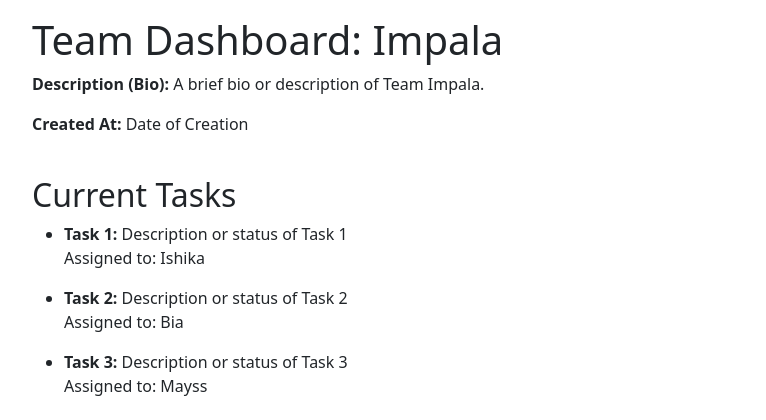
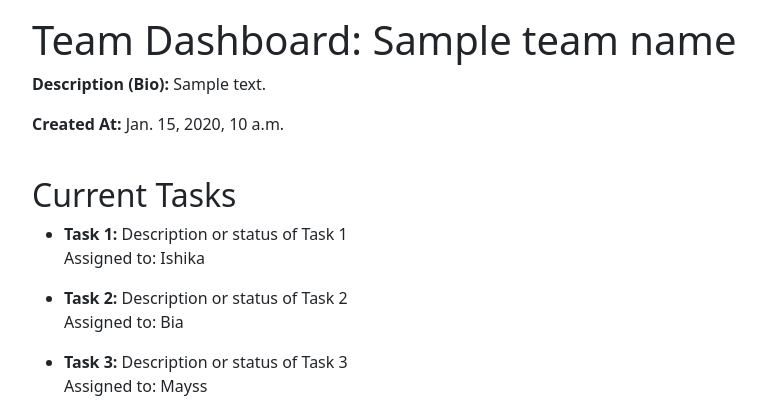
Before and after one commit to Ash281/5CCS2SEG-Team-Impala, a Django app: template tasks/templates/team_dashboard.html in a window 1280 px wide. Shown: the part 56-476 px from the top of the page, without its empty margins (50-816 px from the left). Run offline with Django 4.2, Linux system fonts and the light colour scheme; the template is opened without the code that fills it: most values are stand-ins (such as "Sample title", 1, 10 or a date in 2020); some libraries are stand-ins or nearby versions.

Commit message:
Make dashboard html update dynamically with URL

```diff
--- a/tasks/templates/team_dashboard.html
+++ b/tasks/templates/team_dashboard.html
@@ -4,9 +4,9 @@
 <div class="container">
     <div class="row">
         <div class="col-12">
-            <h1>Team Dashboard: Impala</h1>
-            <p><strong>Description (Bio):</strong> A brief bio or description of Team Impala.</p>
-            <p><strong>Created At:</strong> Date of Creation</p>
+            <h1>Team Dashboard: {{team_name}}</h1>
+            <p><strong>Description (Bio):</strong> {{team_description}}</p>
+            <p><strong>Created At:</strong> {{created_at}}</p>
         </div>
     </div>
 
```
